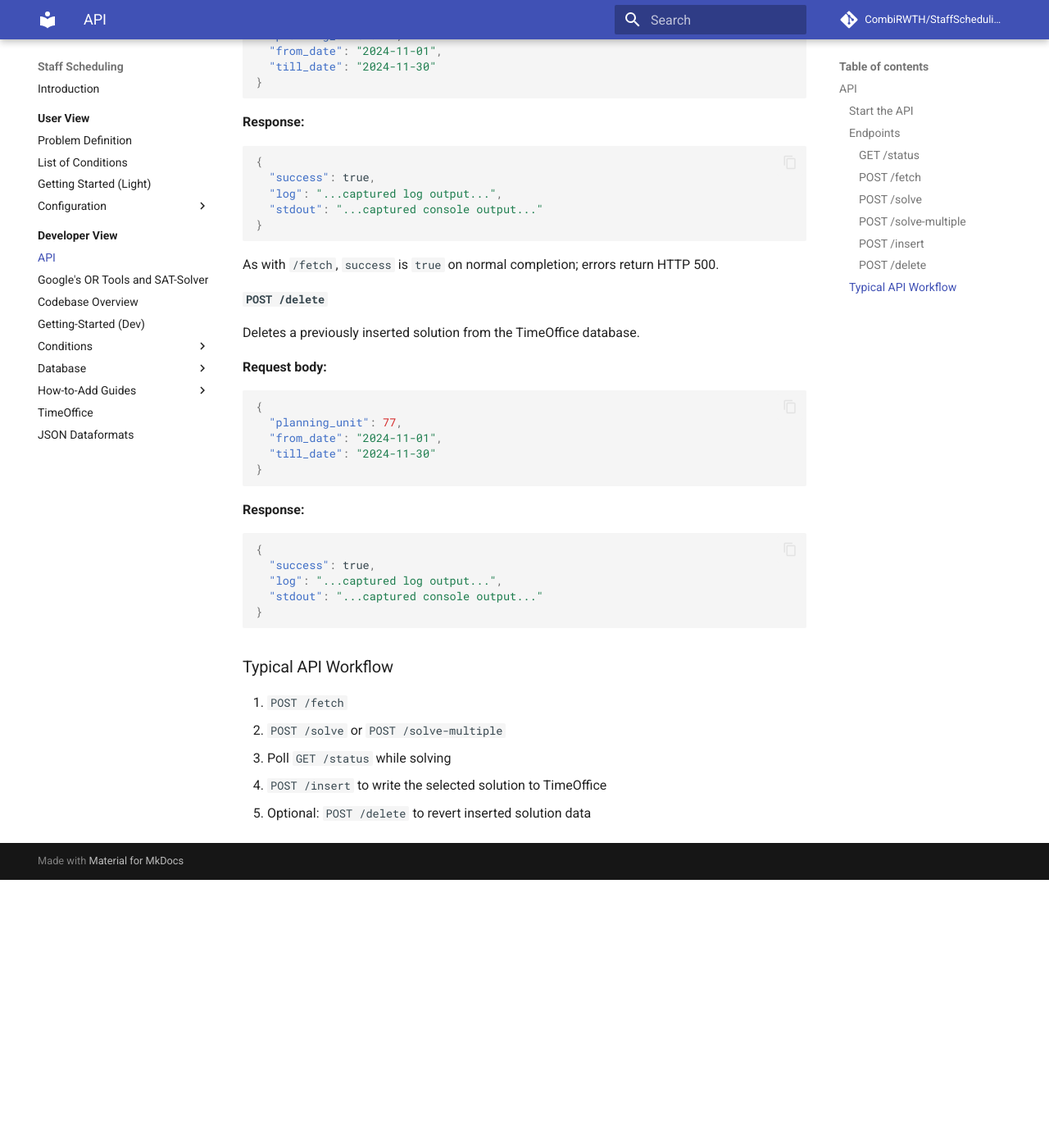
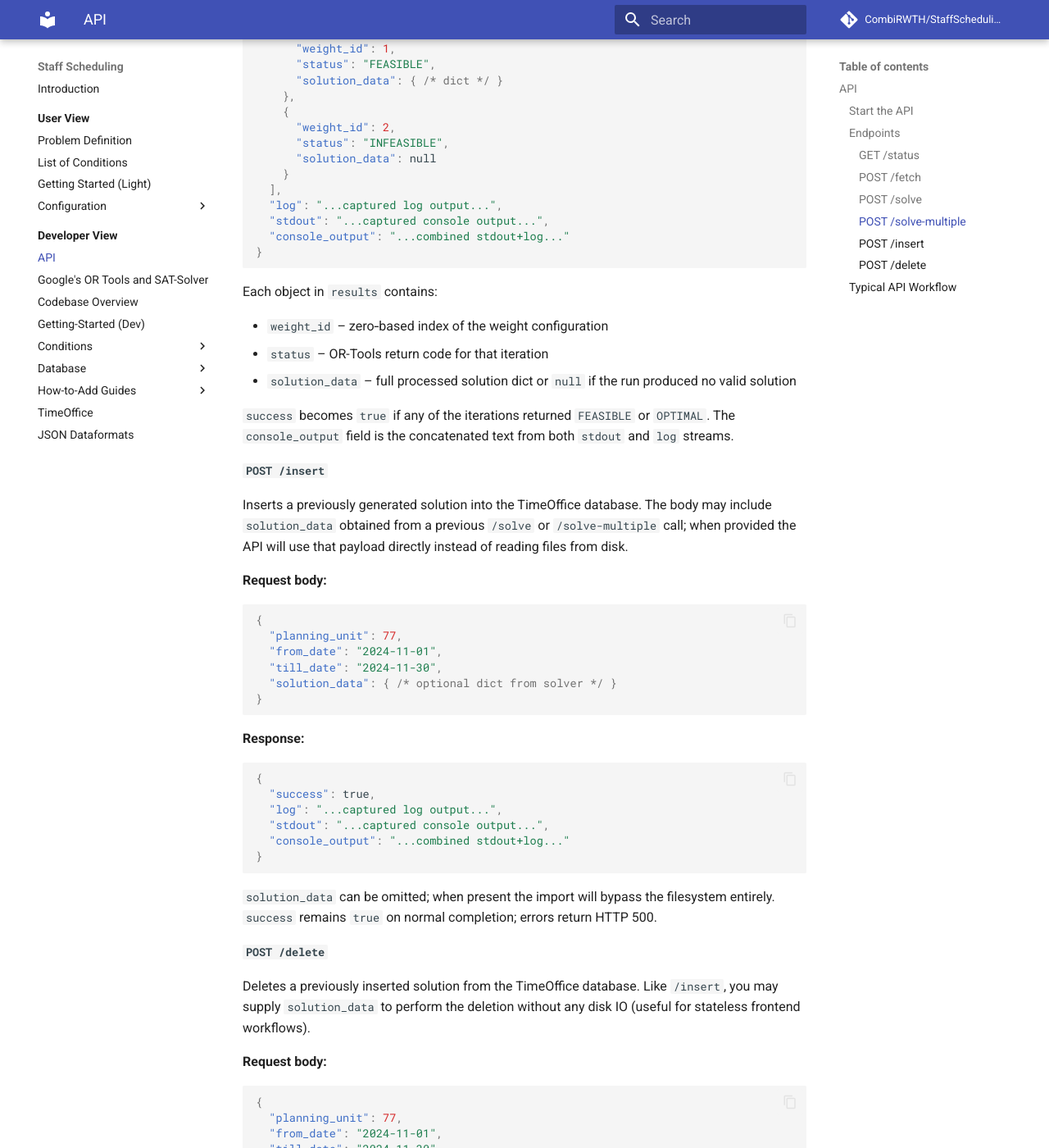
Before and after one commit to CombiRWTH/StaffScheduling, an MkDocs documentation site: the page built from docs/developer-view/api.md, in a window 1280 px wide and 1400 px high, scrolled down 2977 px. Shown: the whole window at 82% size. Built offline with MkDocs 1.6.1 and Material for MkDocs 9.7.7, drawn with Linux system fonts in a browser that asks for light colours; comment, search, counter and statistics services are not loaded; before the commit the page ends 4050 px from its top, so only the background shows below that; some of the changed text lies outside the part shown.

Commit message:
feat(api): enhance API responses with solution data and console output for better integration (#270)

````diff
--- a/docs/developer-view/api.md
+++ b/docs/developer-view/api.md
@@ -82,6 +82,9 @@ failure will raise an HTTP 500 error with a message.
 ### `POST /solve`
 
 Runs one solver execution for the given planning period.
+The response now includes the full processed solution dictionary, which
+is needed by the frontend and may be passed back later to `/insert` or
+`/delete`.
 
 **Request body:**
 
@@ -100,18 +103,26 @@ Runs one solver execution for the given planning period.
 {
   "success": true,
   "status": "OPTIMAL",
+  "solution_data": { /* huge JSON object generated by process_solution */ },
   "log": "...captured log output...",
-  "stdout": "...captured console output..."
+  "stdout": "...captured console output...",
+  "console_output": "...combined stdout+log..."
 }
 ```
 
 `success` is `true` when the solver returns `FEASIBLE` or `OPTIMAL`;
 otherwise it is `false` and `status` holds the actual OR-Tools return code
-(e.g. `INFEASIBLE`, `UNKNOWN`).
+(e.g. `INFEASIBLE`, `UNKNOWN`). The `solution_data` field is `null` if no
+solution was produced.
+
+The `console_output` field concatenates both `stdout` and `log` streams for
+simpler consumption by the frontend (especially when displaying the raw
+solver debug output).
 
 ### `POST /solve-multiple`
 
-Runs three solver executions with different weight presets.
+Runs three solver executions with different weight presets. Each run now
+returns its own status and (when available) the processed solution data.
 
 **Request body:**
 
@@ -129,18 +140,46 @@ Runs three solver executions with different weight presets.
 ```json
 {
   "success": true,
-  "statuses": ["OPTIMAL", "FEASIBLE", "INFEASIBLE"],
+  "results": [
+    {
+      "weight_id": 0,
+      "status": "OPTIMAL",
+      "solution_data": { /* dict */ }
+    },
+    {
+      "weight_id": 1,
+      "status": "FEASIBLE",
+      "solution_data": { /* dict */ }
+    },
+    {
+      "weight_id": 2,
+      "status": "INFEASIBLE",
+      "solution_data": null
+    }
+  ],
   "log": "...captured log output...",
-  "stdout": "...captured console output..."
+  "stdout": "...captured console output...",
+  "console_output": "...combined stdout+log..."
 }
 ```
 
-`statuses` contains the OR-Tools statuses for each iteration; `success`
-becomes `true` if any of them is `FEASIBLE` or `OPTIMAL`.
+Each object in `results` contains:
+
+- `weight_id` – zero‑based index of the weight configuration
+- `status` – OR-Tools return code for that iteration
+- `solution_data` – full processed solution dict or `null` if the run
+  produced no valid solution
+
+`success` becomes `true` if any of the iterations returned
+`FEASIBLE` or `OPTIMAL`. The `console_output` field is the concatenated
+text from both `stdout` and `log` streams.
 
 ### `POST /insert`
 
-Inserts a previously generated solution into the TimeOffice database.
+Inserts a previously generated solution into the TimeOffice database. The
+body may include `solution_data` obtained from a previous `/solve` or
+`/solve-multiple` call; when provided the API will use that payload directly
+instead of reading files from disk.
 
 **Request body:**
 
@@ -148,7 +187,8 @@ Inserts a previously generated solution into the TimeOffice database.
 {
   "planning_unit": 77,
   "from_date": "2024-11-01",
-  "till_date": "2024-11-30"
+  "till_date": "2024-11-30",
+  "solution_data": { /* optional dict from solver */ }
 }
 ```
 
@@ -158,16 +198,20 @@ Inserts a previously generated solution into the TimeOffice database.
 {
   "success": true,
   "log": "...captured log output...",
-  "stdout": "...captured console output..."
+  "stdout": "...captured console output...",
+  "console_output": "...combined stdout+log..."
 }
 ```
 
-As with `/fetch`, `success` is `true` on normal completion; errors return
-HTTP 500.
+`solution_data` can be omitted; when present the import will bypass the
+filesystem entirely. `success` remains `true` on normal completion; errors
+return HTTP 500.
 
 ### `POST /delete`
 
-Deletes a previously inserted solution from the TimeOffice database.
+Deletes a previously inserted solution from the TimeOffice database. Like
+`/insert`, you may supply `solution_data` to perform the deletion without any
+disk IO (useful for stateless frontend workflows).
 
 **Request body:**
 
@@ -175,7 +219,8 @@ Deletes a previously inserted solution from the TimeOffice database.
 {
   "planning_unit": 77,
   "from_date": "2024-11-01",
-  "till_date": "2024-11-30"
+  "till_date": "2024-11-30",
+  "solution_data": { /* optional dict from solver */ }
 }
 ```
 
@@ -185,7 +230,8 @@ Deletes a previously inserted solution from the TimeOffice database.
 {
   "success": true,
   "log": "...captured log output...",
-  "stdout": "...captured console output..."
+  "stdout": "...captured console output...",
+  "console_output": "...combined stdout+log..."
 }
 ```
 
````
Also changed, not shown: 6 other files.
